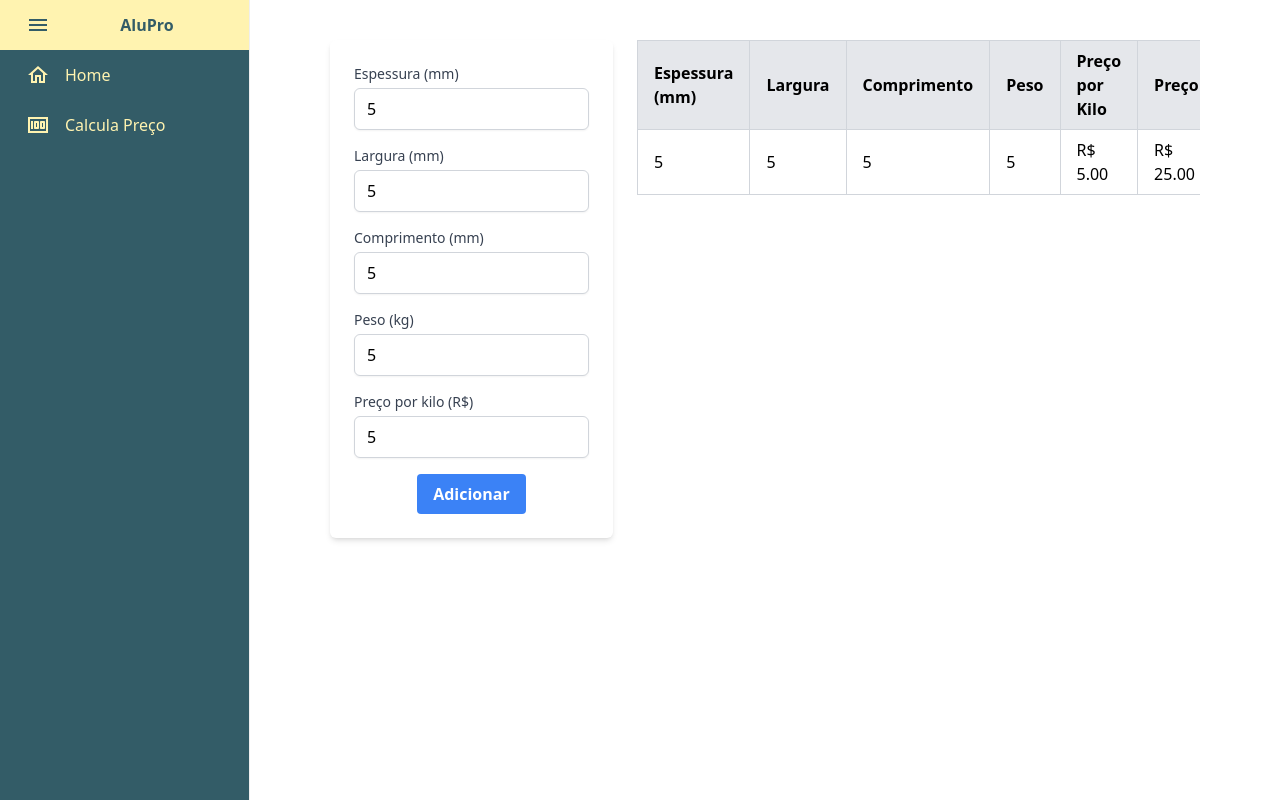
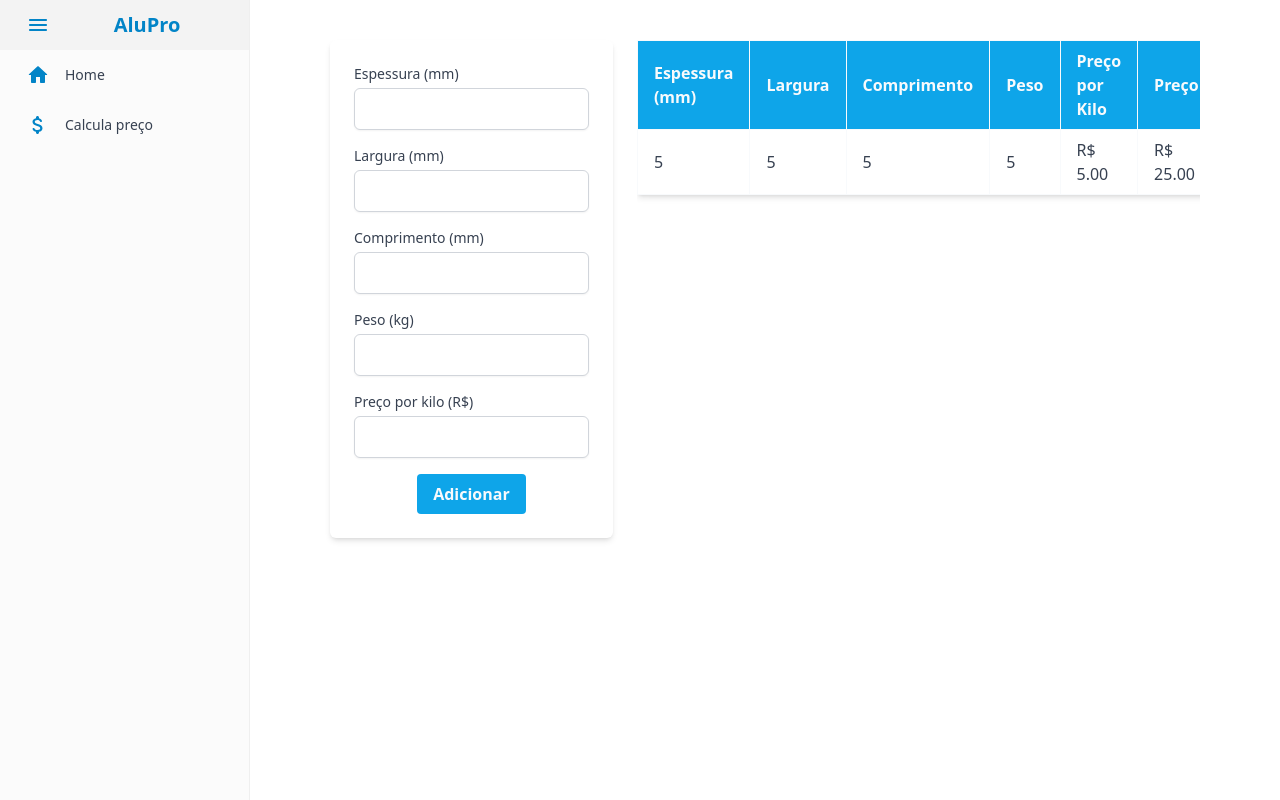
Before and after one commit to leogiraldimg/alupro, a React (Vite) app: page /calculate-price in a window 1280 px wide. Both pictures are taken after typing "5", "5", "5", "5", "5" into the empty fields and a click on the button "Adicionar". Built offline with nearby package versions, Linux system fonts and the light colour scheme.

Commit message:
style: melhora o esquema de cores
Este commit:

- Implementa a limpeza dos campos após envio do formulário
- Melhora esquema de cores

```diff
--- a/src/constants/colors.tsx
+++ /dev/null
@@ -1,15 +0,0 @@
-const COLOR_DARK_SLATE_GRAY = "#335C67";
-const COLOR_BLUE_MUNSSEL = "#4A8696";
-const COLOR_VANILLA = "#FFF3B0";
-const COLOR_HUNYADI_YELLOW = "#E09F3E";
-const COLOR_AUBURN = "#9E2A2B";
-const COLOR_CHOCOLATE_COSMOS = "#540B0E";
-
-export {
-    COLOR_AUBURN,
-    COLOR_BLUE_MUNSSEL,
-    COLOR_CHOCOLATE_COSMOS,
-    COLOR_DARK_SLATE_GRAY,
-    COLOR_HUNYADI_YELLOW,
-    COLOR_VANILLA,
-};
--- a/src/containers/CalculatePrice/index.tsx
+++ b/src/containers/CalculatePrice/index.tsx
@@ -23,6 +23,7 @@ const CalculatePrice: React.FC = () => {
         register,
         handleSubmit,
         formState: { errors },
+        reset,
     } = useForm<Inputs>();
 
     const [prices, setPrices] = useState<Price[]>([]);
@@ -43,6 +44,7 @@ const CalculatePrice: React.FC = () => {
                 pricePerKilo: pricePerKiloParsed,
             },
         ]);
+        reset();
     };
 
     return (
@@ -77,7 +79,7 @@ const CalculatePrice: React.FC = () => {
                                     errors.thickness
                                         ? "border-red-500"
                                         : "border-gray-300"
-                                } rounded-md shadow-sm focus:outline-none focus:ring-indigo-500 focus:border-indigo-500`}
+                                } rounded-md shadow-sm focus:outline-none focus:ring-sky-600 focus:border-sky-600`}
                             />
                             {errors.thickness && (
                                 <p className="text-red-500 text-sm mt-1">
@@ -108,7 +110,7 @@ const CalculatePrice: React.FC = () => {
                                     errors.width
                                         ? "border-red-500"
                                         : "border-gray-300"
-                                } rounded-md shadow-sm focus:outline-none focus:ring-indigo-500 focus:border-indigo-500`}
+                                } rounded-md shadow-sm focus:outline-none focus:ring-sky-600 focus:border-sky-600`}
                             />
                             {errors.width && (
                                 <p className="text-red-500 text-sm mt-1">
@@ -140,7 +142,7 @@ const CalculatePrice: React.FC = () => {
                                     errors.length
                                         ? "border-red-500"
                                         : "border-gray-300"
-                                } rounded-md shadow-sm focus:outline-none focus:ring-indigo-500 focus:border-indigo-500`}
+                                } rounded-md shadow-sm focus:outline-none focus:ring-sky-600 focus:border-sky-600`}
                             />
                             {errors.length && (
                                 <p className="text-red-500 text-sm mt-1">
@@ -171,7 +173,7 @@ const CalculatePrice: React.FC = () => {
                                     errors.weight
                                         ? "border-red-500"
                                         : "border-gray-300"
-                                } rounded-md shadow-sm focus:outline-none focus:ring-indigo-500 focus:border-indigo-500`}
+                                } rounded-md shadow-sm focus:outline-none focus:ring-sky-600 focus:border-sky-600`}
                             />
                             {errors.weight && (
                                 <p className="text-red-500 text-sm mt-1">
@@ -202,7 +204,7 @@ const CalculatePrice: React.FC = () => {
                                     errors.pricePerKilo
                                         ? "border-red-500"
                                         : "border-gray-300"
-                                } rounded-md shadow-sm focus:outline-none focus:ring-indigo-500 focus:border-indigo-500`}
+                                } rounded-md shadow-sm focus:outline-none focus:ring-sky-600 focus:border-sky-600`}
                             />
                             {errors.pricePerKilo && (
                                 <p className="text-red-500 text-sm mt-1">
@@ -213,7 +215,7 @@ const CalculatePrice: React.FC = () => {
                         <div className="flex items-center justify-center">
                             <button
                                 type="submit"
-                                className="bg-blue-500 hover:bg-blue-700 text-white font-bold py-2 px-4 rounded"
+                                className="bg-sky-500 hover:bg-sky-700 text-slate-50 font-bold py-2 px-4 rounded"
                             >
                                 Adicionar
                             </button>
@@ -221,25 +223,25 @@ const CalculatePrice: React.FC = () => {
                     </form>
                 </div>
                 <div className="w-full md:w-2/3 overflow-x-auto mt-10 md:mt-0 md:ml-6">
-                    <table className="table-auto w-full border-collapse border border-gray-300">
-                        <thead className="bg-gray-200">
+                    <table className="table-auto w-full border-collapse border border-slate-50 shadow-md">
+                        <thead className="bg-sky-500 text-slate-50">
                             <tr>
-                                <th className="px-4 py-2 border border-gray-300 text-left font-semibold">
+                                <th className="px-4 py-2 border border-slate-50 text-left font-semibold">
                                     Espessura (mm)
                                 </th>
-                                <th className="px-4 py-2 border border-gray-300 text-left font-semibold">
+                                <th className="px-4 py-2 border border-slate-50 text-left font-semibold">
                                     Largura
                                 </th>
-                                <th className="px-4 py-2 border border-gray-300 text-left font-semibold">
+                                <th className="px-4 py-2 border border-slate-50 text-left font-semibold">
                                     Comprimento
                                 </th>
-                                <th className="px-4 py-2 border border-gray-300 text-left font-semibold">
+                                <th className="px-4 py-2 border border-slate-50 text-left font-semibold">
                                     Peso
                                 </th>
-                                <th className="px-4 py-2 border border-gray-300 text-left font-semibold">
+                                <th className="px-4 py-2 border border-slate-50 text-left font-semibold">
                                     Preço por Kilo
                                 </th>
-                                <th className="px-4 py-2 border border-gray-300 text-left font-semibold">
+                                <th className="px-4 py-2 border border-slate-50 text-left font-semibold">
                                     Preço
                                 </th>
                             </tr>
@@ -251,25 +253,25 @@ const CalculatePrice: React.FC = () => {
                                     className={`${
                                         index % 2 === 0
                                             ? "bg-white"
-                                            : "bg-gray-100"
-                                    } hover:bg-gray-50`}
+                                            : "bg-sky-200"
+                                    } hover:bg-sky-100`}
                                 >
-                                    <td className="px-4 py-2 border border-gray-300">
+                                    <td className="px-4 py-2 border border-slate-50 text-gray-700">
                                         {price.thickness}
                                     </td>
-                                    <td className="px-4 py-2 border border-gray-300">
+                                    <td className="px-4 py-2 border border-slate-50 text-gray-700">
                                         {price.width}
                                     </td>
-                                    <td className="px-4 py-2 border border-gray-300">
+                                    <td className="px-4 py-2 border border-slate-50 text-gray-700">
                                         {price.length}
                                     </td>
-                                    <td className="px-4 py-2 border border-gray-300">
+                                    <td className="px-4 py-2 border border-slate-50 text-gray-700">
                                         {price.weight}
                                     </td>
-                                    <td className="px-4 py-2 border border-gray-300">
+                                    <td className="px-4 py-2 border border-slate-50 text-gray-700">
                                         R$ {price.pricePerKilo.toFixed(2)}
                                     </td>
-                                    <td className="px-4 py-2 border border-gray-300">
+                                    <td className="px-4 py-2 border border-slate-50 text-gray-700">
                                         R$ {price.price.toFixed(2)}
                                     </td>
                                 </tr>
--- a/src/containers/Home/index.tsx
+++ b/src/containers/Home/index.tsx
@@ -1,7 +1,7 @@
 import React from "react";
 
 const Home: React.FC = () => {
-    return <h1 className="text-3xl font-bold underline">Home</h1>;
+    return <></>;
 };
 
 export { Home };
--- a/src/containers/Sidebar/index.tsx
+++ b/src/containers/Sidebar/index.tsx
@@ -1,17 +1,10 @@
 import React, { useState } from "react";
-import {
-    Menu,
-    MenuItem,
-    sidebarClasses,
-    Sidebar as SidebarComp,
-} from "react-pro-sidebar";
+import { Menu, MenuItem, Sidebar as SidebarComp } from "react-pro-sidebar";
 import { Link } from "react-router-dom";
-import MenuOutlinedIcon from "@mui/icons-material/MenuOutlined";
-import HomeOutlinedIcon from "@mui/icons-material/HomeOutlined";
-import MoneyOutlined from "@mui/icons-material/MoneyOutlined";
-import FormatAlignJustifyIcon from "@mui/icons-material/FormatAlignJustify";
-
-import { COLOR_DARK_SLATE_GRAY, COLOR_VANILLA } from "@/constants/colors";
+import MenuIcon from "@mui/icons-material/MenuRounded";
+import HomeIcon from "@mui/icons-material/HomeRounded";
+import MoneyIcon from "@mui/icons-material/AttachMoneyRounded";
+import FormatAlignJustifyIcon from "@mui/icons-material/FormatAlignJustifyRounded";
 
 const Sidebar: React.FC = () => {
     const [collapsed, setCollapsed] = useState(false);
@@ -22,18 +15,13 @@ const Sidebar: React.FC = () => {
         <>
             {broken && (
                 <button
-                    className="fixed top-2 left-2 z-10"
+                    className="fixed top-2 left-2 z-10 text-sky-600"
                     onClick={() => setToggled(!toggled)}
                 >
                     <FormatAlignJustifyIcon />
                 </button>
             )}
             <SidebarComp
-                rootStyles={{
-                    [`.${sidebarClasses.container}`]: {
-                        backgroundColor: COLOR_DARK_SLATE_GRAY,
-                    },
-                }}
                 className="h-[100vh]"
                 collapsed={collapsed}
                 toggled={toggled}
@@ -41,37 +29,29 @@ const Sidebar: React.FC = () => {
                 onBreakPoint={setBroken}
                 onBackdropClick={() => setToggled(false)}
             >
-                <Menu
-                    menuItemStyles={{
-                        button: {
-                            color: COLOR_VANILLA,
-                            ":hover": {
-                                color: COLOR_DARK_SLATE_GRAY,
-                                backgroundColor: COLOR_VANILLA,
-                            },
-                        },
-                    }}
-                >
+                <Menu>
                     <MenuItem
-                        icon={<MenuOutlinedIcon />}
+                        icon={<MenuIcon />}
                         onClick={() => {
                             setCollapsed(!collapsed);
                         }}
-                        className="text-center"
+                        className="text-center text-sky-600"
                     >
-                        <h1 className="font-bold">AluPro</h1>
+                        <h1 className="font-bold text-xl">AluPro</h1>
                     </MenuItem>
                     <MenuItem
                         component={<Link to={"/"} />}
-                        icon={<HomeOutlinedIcon />}
+                        icon={<HomeIcon className="text-sky-600" />}
+                        className="text-gray-700 text-sm"
                     >
                         Home
                     </MenuItem>
                     <MenuItem
                         component={<Link to={"/calculate-price"} />}
-                        icon={<MoneyOutlined />}
+                        icon={<MoneyIcon className="text-sky-600" />}
+                        className="text-gray-700 text-sm"
                     >
-                        Calcula Preço
+                        Calcula preço
                     </MenuItem>
                 </Menu>
             </SidebarComp>
```
